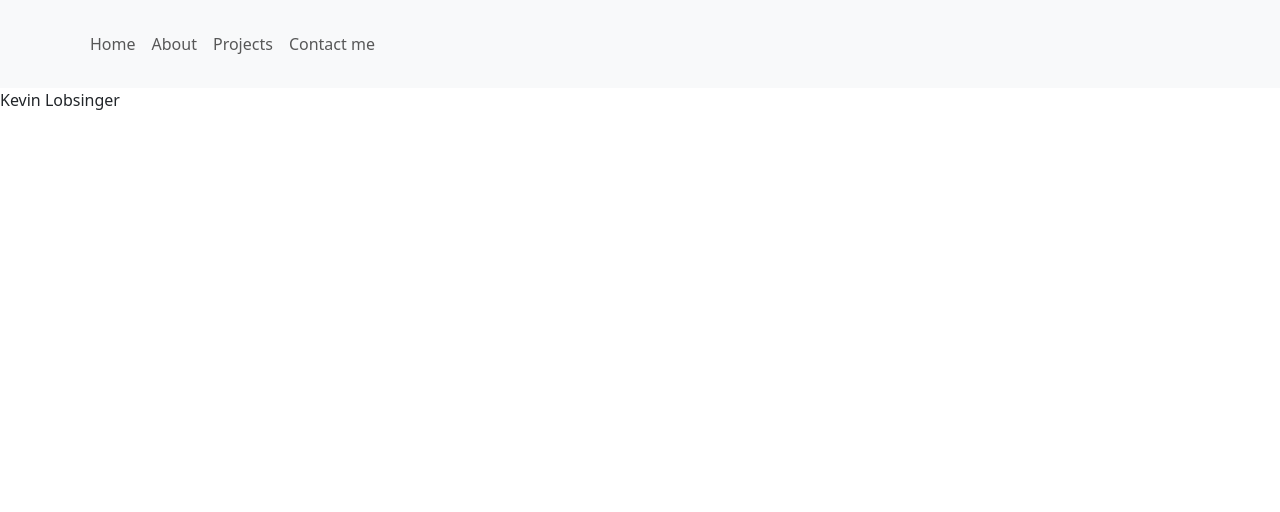
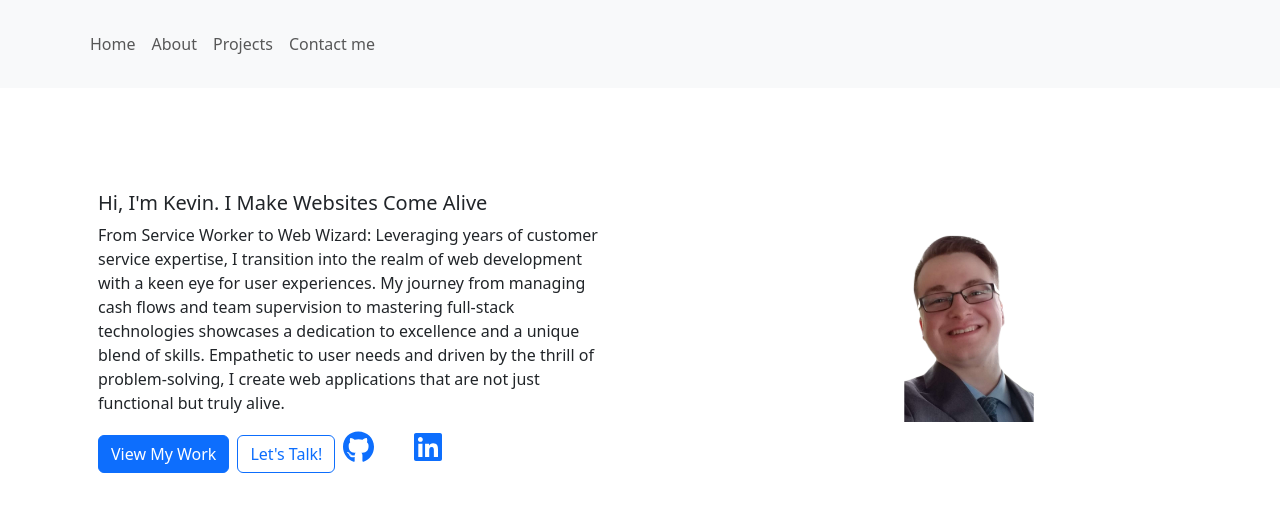
Before and after one commit to Klobsinger/Klobsinger.github.io, a React (Create React App) app in the folder portfolio/: page / in a window 1280 px wide. Shown: the top 512 px of the page. Built offline with nearby package versions, Linux system fonts and the light colour scheme.

Commit message:
Feat: new about me information and updating hithub and linked-in logos

```diff
--- a/portfolio/src/Routes/Landing/Landing.css
+++ b/portfolio/src/Routes/Landing/Landing.css
@@ -0,0 +1,16 @@
+.logo-btn {
+  display: inline-block;
+  width: 50px;
+  height: 50px;
+}
+
+.logo-btn img {
+  width: 100%;
+  height: auto;
+  vertical-align: middle;
+}
+
+.github {
+  width: 63px;
+  height: 60px;
+}
--- a/portfolio/src/Routes/Landing/Landing.jsx
+++ b/portfolio/src/Routes/Landing/Landing.jsx
@@ -1,7 +1,36 @@
 import React from "react";
+import { Container, Row, Col, Card } from 'react-bootstrap';
+import headshot from '../../Assets/headshot.png';
+import './Landing.css'
+import { FontAwesomeIcon } from '@fortawesome/react-fontawesome';
+import { faGithub, faLinkedin } from '@fortawesome/free-brands-svg-icons';
 
-export function Landing  () {
+export function Landing() {
   return (
-    <div>Kevin Lobsinger</div>
+    <Container>
+      <Row className="my-5 align-items-center">
+        <Col md={6}>
+          <Card style={{ border: 'none', backgroundColor: 'transparent' }}>
+            <Card.Body>
+              <Card.Title>Hi, I'm Kevin. I Make Websites Come Alive</Card.Title>
+              <Card.Text>
+                From Service Worker to Web Wizard: Leveraging years of customer service expertise, I transition into the realm of web development with a keen eye for user experiences. My journey from managing cash flows and team supervision to mastering full-stack technologies showcases a dedication to excellence and a unique blend of skills. Empathetic to user needs and driven by the thrill of problem-solving, I create web applications that are not just functional but truly alive.
+              </Card.Text>
+              <a href="#portfolio" className="btn btn-primary me-2">View My Work</a>
+              <a href="#contact" className="btn btn-outline-primary me-2">Let's Talk!</a>
+              <a href="https://github.com/Klobsinger" className="logo-btn me-2 github" target="_blank" rel="noopener noreferrer">
+              <FontAwesomeIcon icon={faGithub} size="2x" />
+              </a>
+              <a href="https://linkedin.com/in/kevin-lobsinger" className="logo-btn me-2" target="_blank" rel="noopener noreferrer">
+              <FontAwesomeIcon icon={faLinkedin} size="2x" />
+              </a>
+            </Card.Body>
+          </Card>
+        </Col>
+        <Col md={6}>
+          <img src={headshot} alt="Kevin" className="img-fluid" />
+        </Col>
+      </Row>
+    </Container>
   );
 }
```
